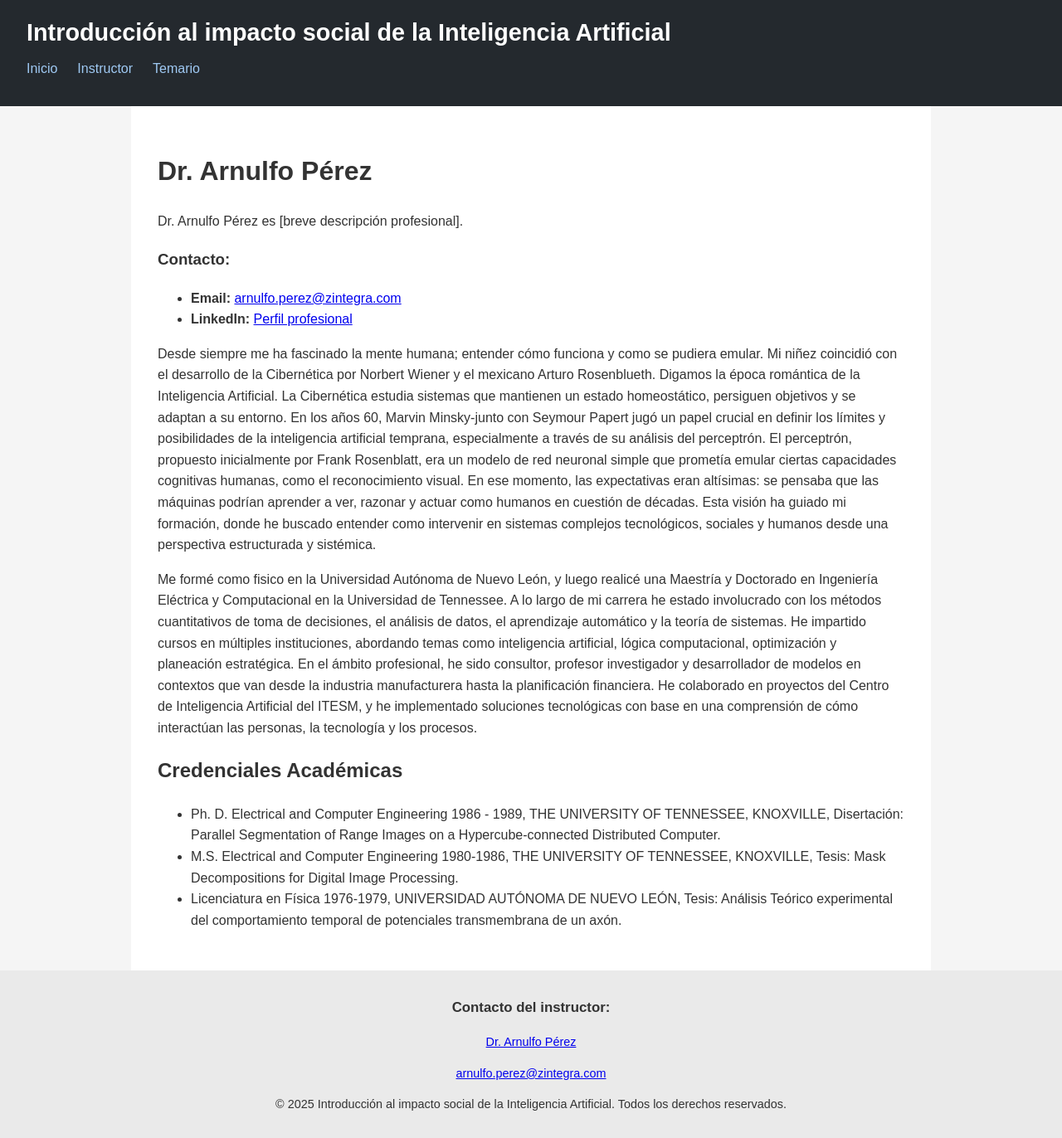
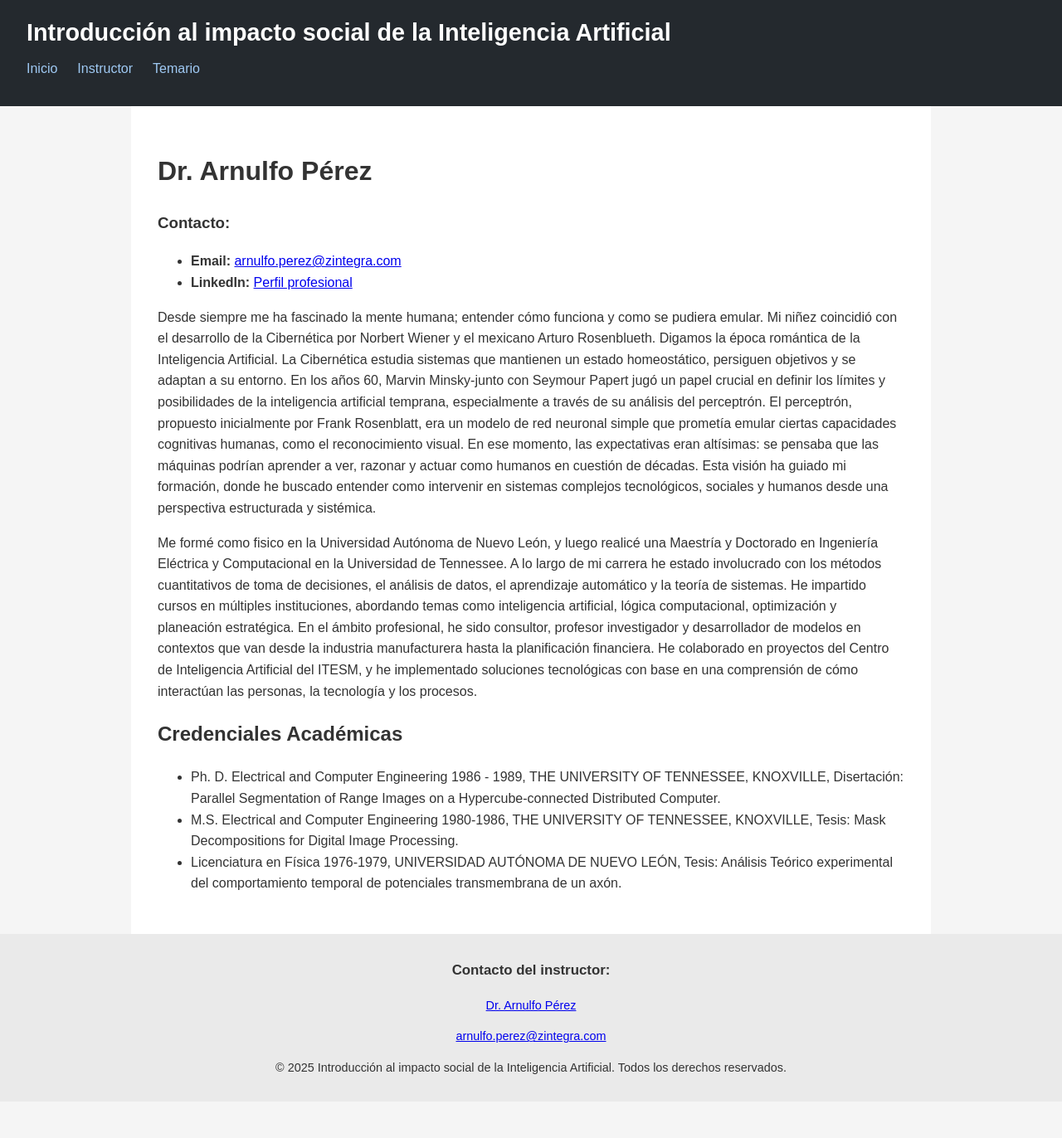
Before and after one commit to ArnulfoPerez/curso_ia, a Jekyll site: the page built from instructor.md, in a window 1280 px wide. Shown: the whole page at 83% size. Built offline with Jekyll 4.4.1, drawn with Linux system fonts in a browser that asks for light colours; after the commit the page ends 1328 px from its top, so only the background shows below that.

Commit message:
Update instructor.md
otro poco

```diff
--- a/instructor.md
+++ b/instructor.md
@@ -5,8 +5,6 @@ title: Sobre el Instructor
 
 
 # {{ site.instructor.name }}
-
-{{ site.instructor.name }} es [breve descripción profesional].
 
 ### Contacto:
 - **Email:** [{{ site.instructor.email }}](mailto:{{ site.instructor.email }})
```
